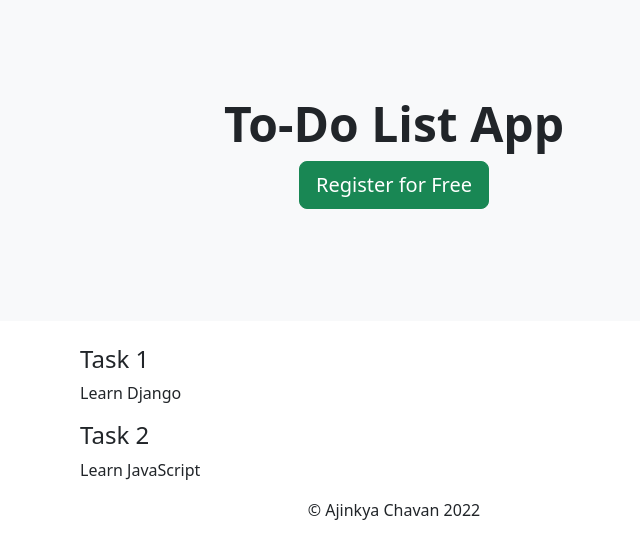
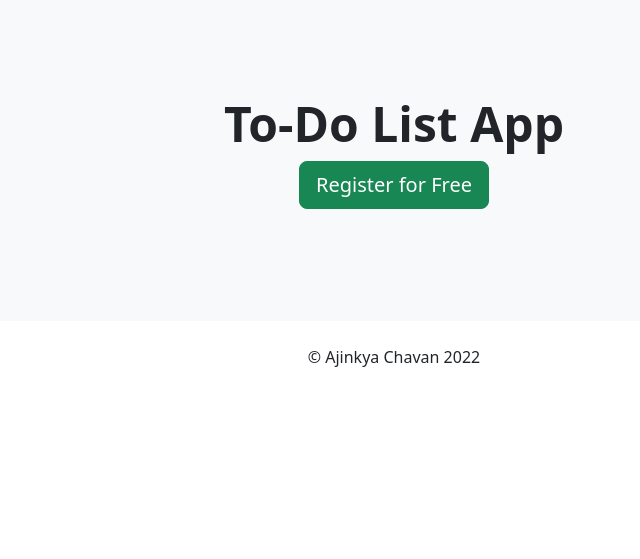
Before and after one commit to AjinkyaChavan9/To-Do-List-Web-App-using-Flask-SQLAlchemy-and-Bootstrap, a Flask app: page / in a window 1280 px wide. Shown: the part 94-653 px from the top of the page, without its empty margins (246-886 px from the left). Run offline with Flask 2, Linux system fonts and the light colour scheme.

Commit message:
modified index.html

```diff
--- a/templates/index.html
+++ b/templates/index.html
@@ -12,40 +12,20 @@
 		</div>
 </nav>
 
-</header>
+
 <div class="p-5 mb-4 bg-light rounded-3">
 	<div class="container-fluid py-5 text-center">
 		<h1 class="display-5 fw-bold">To-Do List App</h1>
-
 		<p>
 			<a class="btn btn-lg btn-success" href="/register" role="button"
-				>Register for Free</a
-			>
-
+				>Register for Free</a>
 		</p>
 	</div>
 </div>
-
-
-<div class="row marketing d-flex justify-content-center ">
-
-	<div class="col-lg-6">
-
-		<h4>Task 1</h4>
-		<p>Learn Django</p>
-
-		<h4>Task 2</h4>
-		<p>Learn JavaScript</p>
-
-	</div>
-
-</div>
-
 
 <footer class="footer d-flex justify-content-center ">
 	<p>&copy; Ajinkya Chavan 2022</p>
 </footer>
 </div>
 
-
 {% endblock body %}
```
